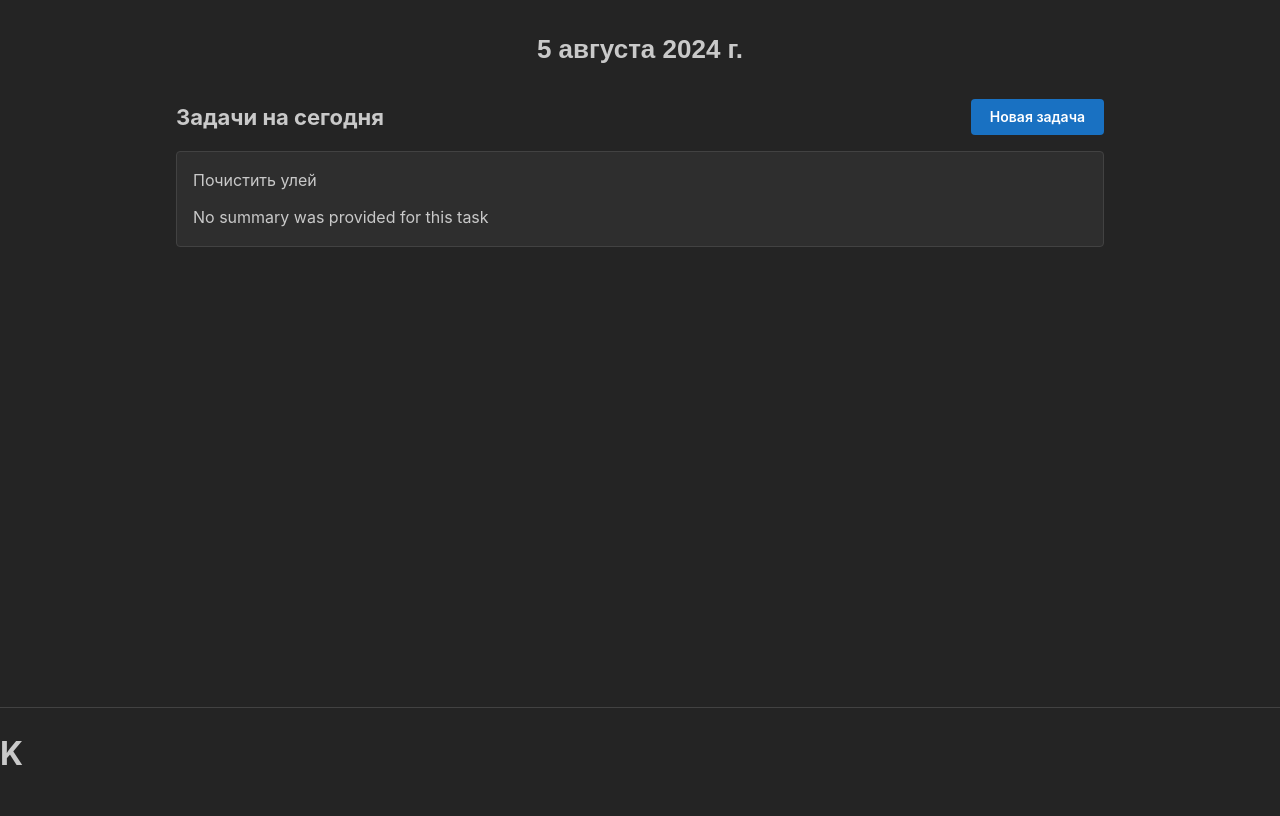
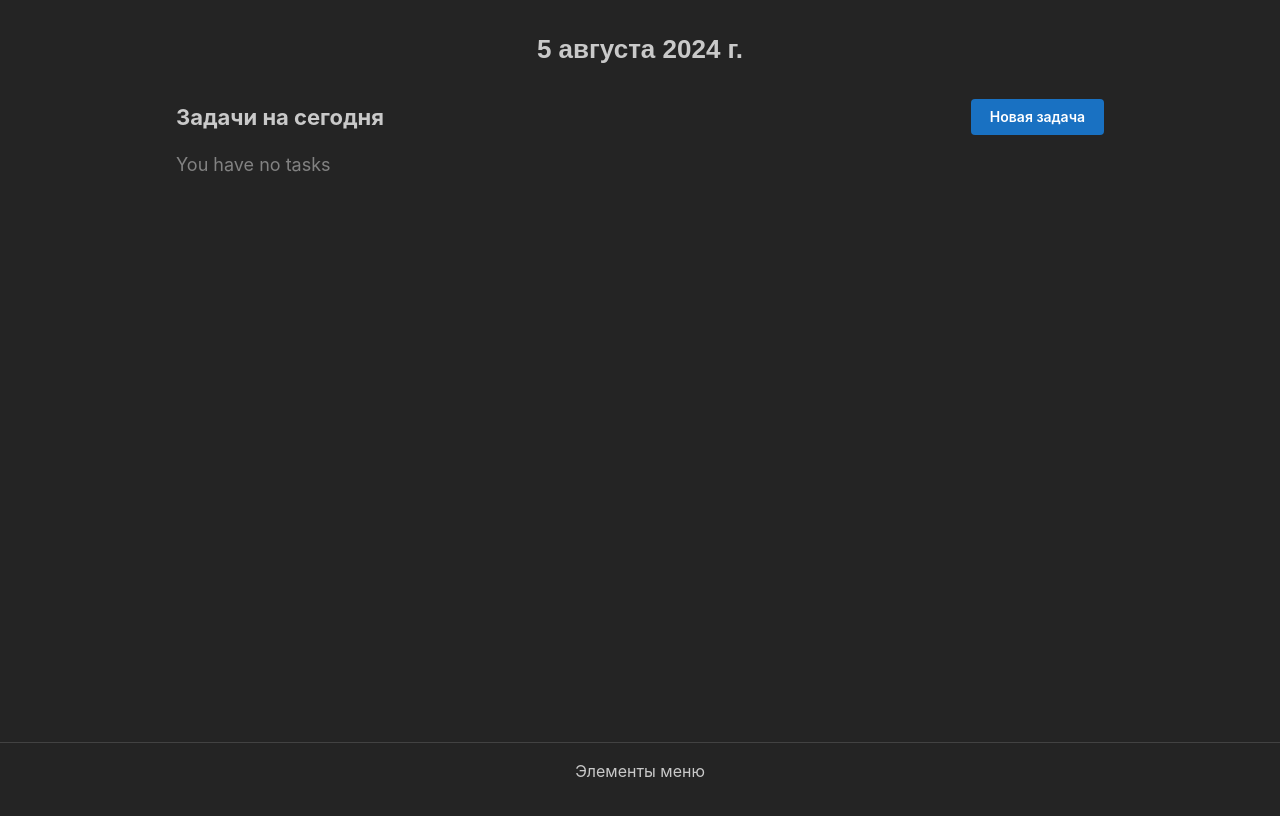
Before and after one commit to kerllsname/livingbee_site, a React (Vite) app: page / in a window 1280 px wide. Shown: the top 816 px of the page. Built offline with nearby package versions, Linux system fonts and the light colour scheme; a web font is replaced by a local one.

Commit message:
feat: create and show local storage tasks

```diff
--- a/src/App.tsx
+++ b/src/App.tsx
@@ -5,7 +5,7 @@ import Navbar from './components/Navbar.tsx';
 
 function App() {
   return (
-    <AppShell>
+    <AppShell layout="alt" pb="xl">
       <AppShell.Main>
         <Homepage />
       </AppShell.Main>
--- a/src/components/Homepage.tsx
+++ b/src/components/Homepage.tsx
@@ -10,25 +10,134 @@ import {
   Title,
 } from '@mantine/core';
 import { useDisclosure } from '@mantine/hooks';
+import { useEffect, useRef, useState } from 'react';
 
 import DateComponent from './Date';
 // import classes from './Homepage.module.css';
 
+interface ToDoTask {
+  title: string;
+  summary: string;
+}
+
 function HomepageComponent() {
+  const [tasks, setTasks] = useState<ToDoTask[]>([]);
   const [modalOpened, { open: openModal, close: closeModal }] =
     useDisclosure(false);
+
+  const taskTitle = useRef<HTMLInputElement>(null);
+  const taskSummary = useRef<HTMLInputElement>(null);
+
+  function createTask() {
+    if (taskTitle.current && taskSummary.current) {
+      const newTask = {
+        title: taskTitle.current.value,
+        summary: taskSummary.current.value,
+      };
+      const currentTasks = tasks;
+
+      currentTasks.push(newTask);
+      saveTasks(currentTasks);
+      setTasks(currentTasks);
+    }
+  }
+
+  // function deleteTask(index) {
+  //   const clonedTasks = [...tasks];
+
+  //   clonedTasks.splice(index, 1);
+
+  //   setTasks(clonedTasks);
+
+  //   saveTasks([...clonedTasks]);
+  // }
+
+  function loadTasks() {
+    if (window.localStorage.length) {
+      const storage: unknown = JSON.parse(
+        localStorage.getItem('tasks') ?? '""'
+      );
+      const storageTasks = storage as ToDoTask[];
+      setTasks(storageTasks);
+    }
+  }
+
+  function saveTasks(newTasks: ToDoTask[]) {
+    localStorage.setItem('tasks', JSON.stringify(newTasks));
+  }
+
+  useEffect(() => {
+    loadTasks();
+  }, []);
+
+  // function createTask() {
+  //   if (taskTitle.current) {
+  //     const task: ToDoTask = {
+  //       title: taskTitle.current.value,
+  //       summary: taskSummary.current.value,
+  //     };
+
+  //     setTasks([
+  //       ...tasks,
+  //       {
+  //         title: taskTitle.current.value,
+  //         summary: taskSummary.current.value,
+  //       },
+  //     ]);
+
+  //     saveTasks([
+  //       ...tasks,
+  //       {
+  //         title: taskTitle.current.value,
+  //         summary: taskSummary.current.value,
+  //       },
+  //     ]);
+  //   }
+  // }
+
+  // // function deleteTask(index: number) {
+  // //   const clonedTasks = [...tasks];
+
+  // //   clonedTasks.splice(index, 1);
+
+  // //   setTasks(clonedTasks);
+
+  // //   saveTasks([...clonedTasks]);
+  // // }
+
+  // function loadTasks() {
+  //   // const loadedTasks = localStorage.getItem('tasks');
+
+  //   if (window.localStorage.length) {
+  //     const storage: unknown = JSON.parse(
+  //       localStorage.getItem('tasks') ?? '""'
+  //     );
+  //     const storageTasks = storage as ToDoTask[];
+
+  //     setTasks(storageTasks);
+  //   }
+  // }
+
+  // function saveTasks(savedTasks: ToDoTask[]) {
+  //   localStorage.setItem('tasks', JSON.stringify(savedTasks));
+  // }
+
+  // useEffect(() => {
+  //   loadTasks();
+  // }, []);
+
   return (
     <>
       <Modal opened={modalOpened} onClose={closeModal} title="Новая задача">
         <TextInput
           mt="xs"
-          // ref={taskTitle}
+          ref={taskTitle}
           placeholder="Task Title"
           required
           label="Title"
         />
         <TextInput
-          // ref={taskSummary}
+          ref={taskSummary}
           mt="md"
           placeholder="Task Summary"
           label="Summary"
@@ -44,7 +153,7 @@ function HomepageComponent() {
           </Button>
           <Button
             onClick={() => {
-              // createTask();
+              createTask();
               closeModal();
             }}
           >
@@ -63,15 +172,29 @@ function HomepageComponent() {
             <Title order={3}>Задачи на сегодня</Title>
             <Button onClick={openModal}>Новая задача</Button>
           </Group>
-
-          <Card withBorder>
-            <Group>
-              <Text>Почистить улей</Text>
-            </Group>
-            <Text size="md" mt="sm">
-              No summary was provided for this task
+          {tasks.length > 0 ? (
+            tasks.map((task, index) => {
+              if (task.title) {
+                return (
+                  <Card withBorder key={index} mt="sm">
+                    <Group>
+                      <Text>{task.title}</Text>
+                    </Group>
+                    <Text size="md" mt="sm">
+                      {task.summary
+                        ? task.summary
+                        : 'No summary was provided for this task'}
+                    </Text>
+                  </Card>
+                );
+              }
+              return <></>;
+            })
+          ) : (
+            <Text size="lg" mt="md" color="dimmed">
+              You have no tasks
             </Text>
-          </Card>
+          )}
         </Container>
       </Container>
     </>
--- a/src/components/Navbar.tsx
+++ b/src/components/Navbar.tsx
@@ -1,5 +1,11 @@
+import { Center } from '@mantine/core';
+
 function Navbar() {
-  return <h1>K</h1>;
+  return (
+    <Center>
+      <p>Элементы меню</p>
+    </Center>
+  );
 }
 
 export default Navbar;
```
